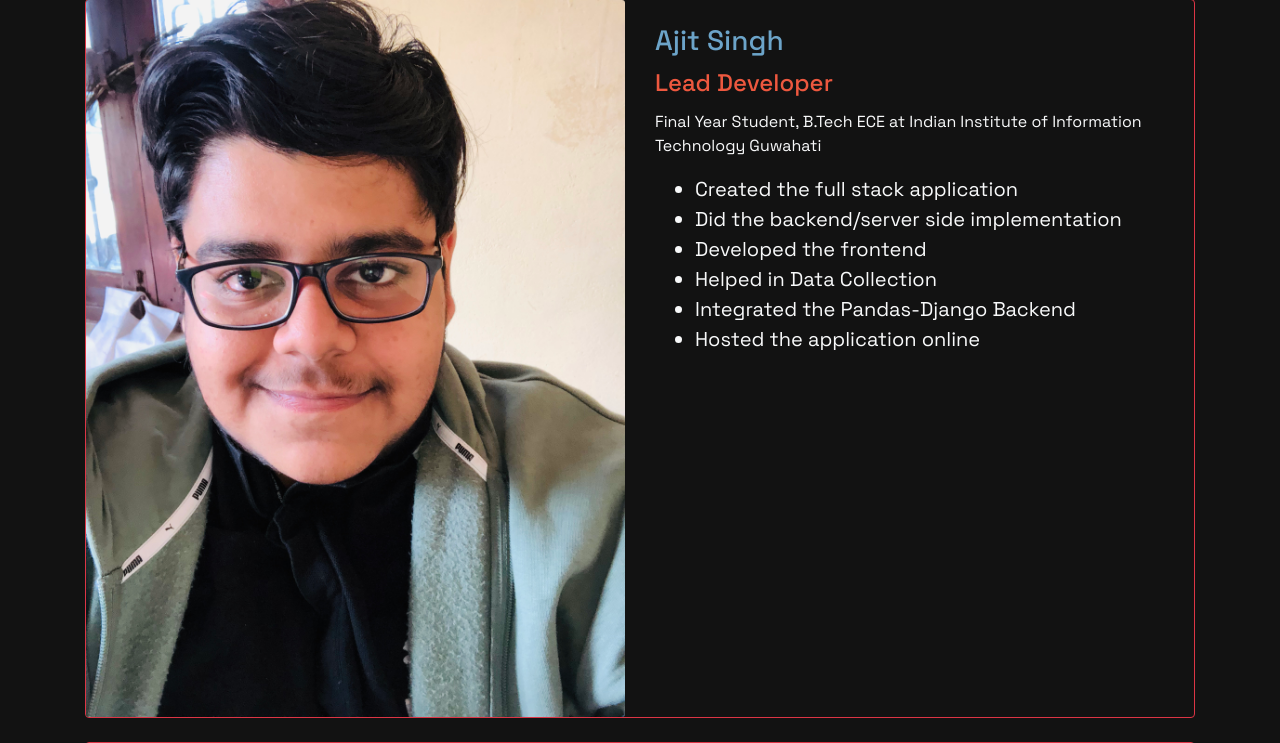
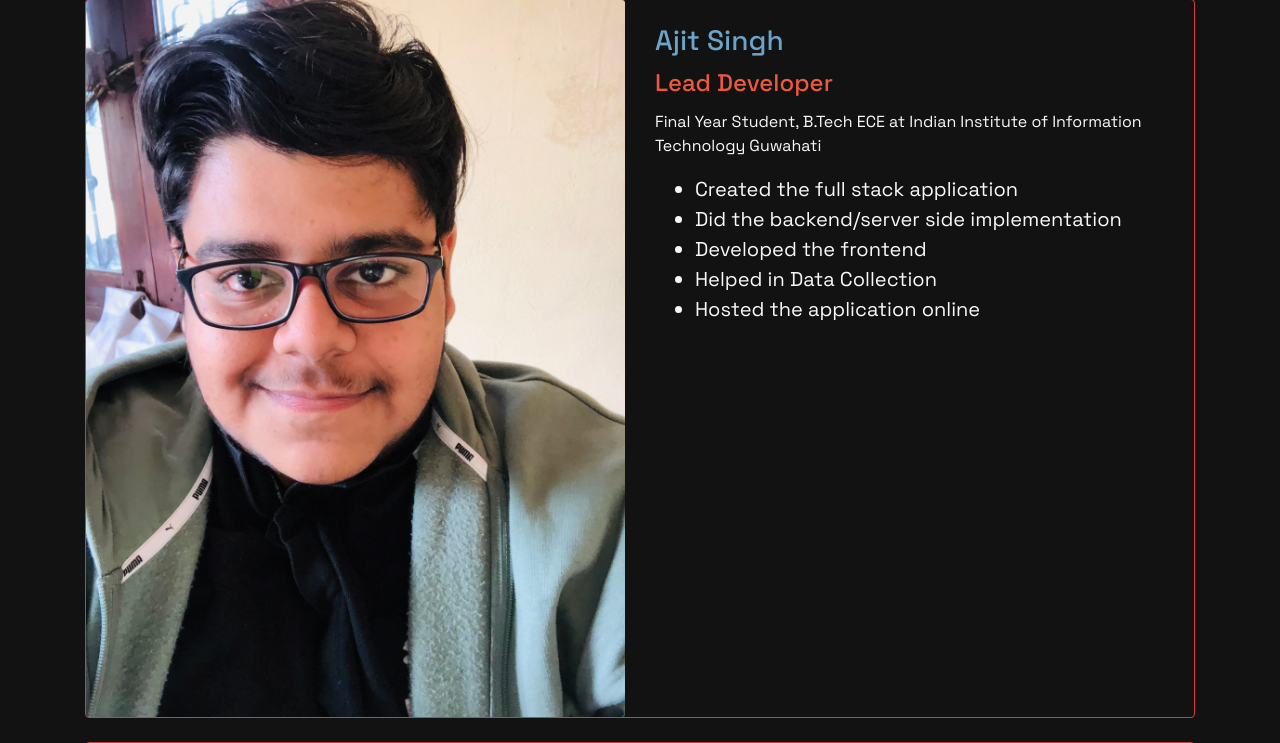
Before and after one commit to iamajitsingh/django3-MCARE, a Django app: template search/templates/search/about.html in a window 1280 px wide. Shown: the part 697-1440 px from the top of the page. Run offline with Django 3.2, Linux system fonts and the light colour scheme; the template is opened without the code that fills it, so the values that code supplies are empty; some libraries are stand-ins or nearby versions.

Commit message:
Updated About page

```diff
--- a/search/templates/search/about.html
+++ b/search/templates/search/about.html
@@ -94,9 +94,6 @@
             </li>
             <li class="lead">
                 Helped in Data Collection
-            </li>
-            <li class="lead">
-                Integrated the Pandas-Django Backend
             </li>
             <li class="lead">
                 Hosted the application online
```
Also changed, not shown: requirements.txt (added, +17 -0 lines).
